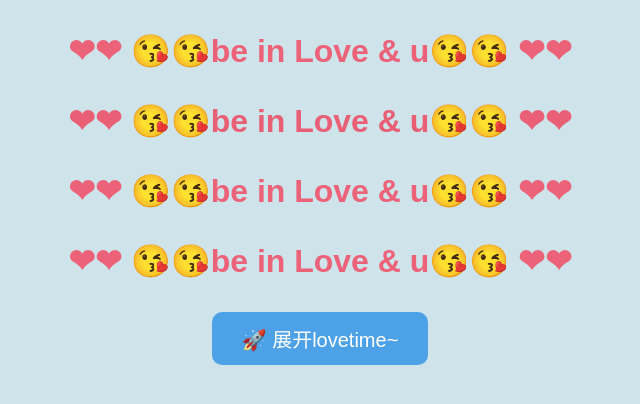
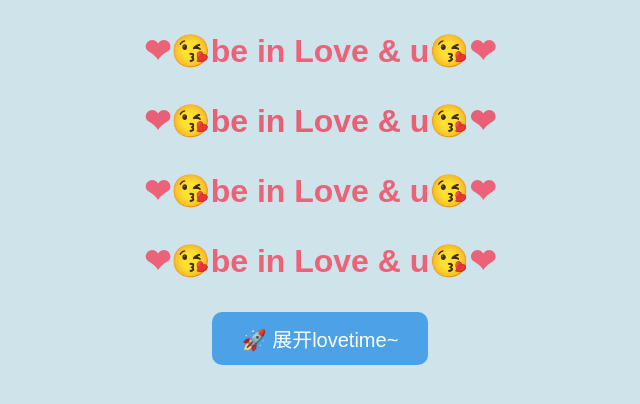
Before and after one commit to shokerzan/love, a plain HTML site: page index.html in a window 1280 px wide. Shown: the whole page, without its empty margins (320-960 px from the left). Drawn offline with Linux system fonts and the light colour scheme.

Commit message:
Update index.html

```diff
--- a/index.html
+++ b/index.html
@@ -11,10 +11,10 @@
 
     <!大标题>
     <ps style="text-align: center;">
-    <h1><b><p style="color:rgb(236, 98, 121);">❤❤ 😘😘be in Love & u😘😘 ❤❤ </s></p></b></h1>
-    <h1><b><p style="color:rgb(233, 95, 118);">❤❤ 😘😘be in Love & u😘😘 ❤❤</s></p></b></h1>
-    <h1><b><p style="color:rgb(236, 98, 121);">❤❤ 😘😘be in Love & u😘😘 ❤❤ </s></p></b></h1>
-    <h1><b><p style="color:rgb(236, 98, 121);">❤❤ 😘😘be in Love & u😘😘 ❤❤ </s></p></b></h1>
+    <h1><b><p style="color:rgb(236, 98, 121);">❤😘be in Love & u😘❤ </s></p></b></h1>
+    <h1><b><p style="color:rgb(233, 95, 118);">❤😘be in Love & u😘❤</s></p></b></h1>
+    <h1><b><p style="color:rgb(236, 98, 121);">❤😘be in Love & u😘❤ </s></p></b></h1>
+    <h1><b><p style="color:rgb(236, 98, 121);">❤😘be in Love & u😘❤ </s></p></b></h1>
     </ps>
 
     <!交互按钮>
```
